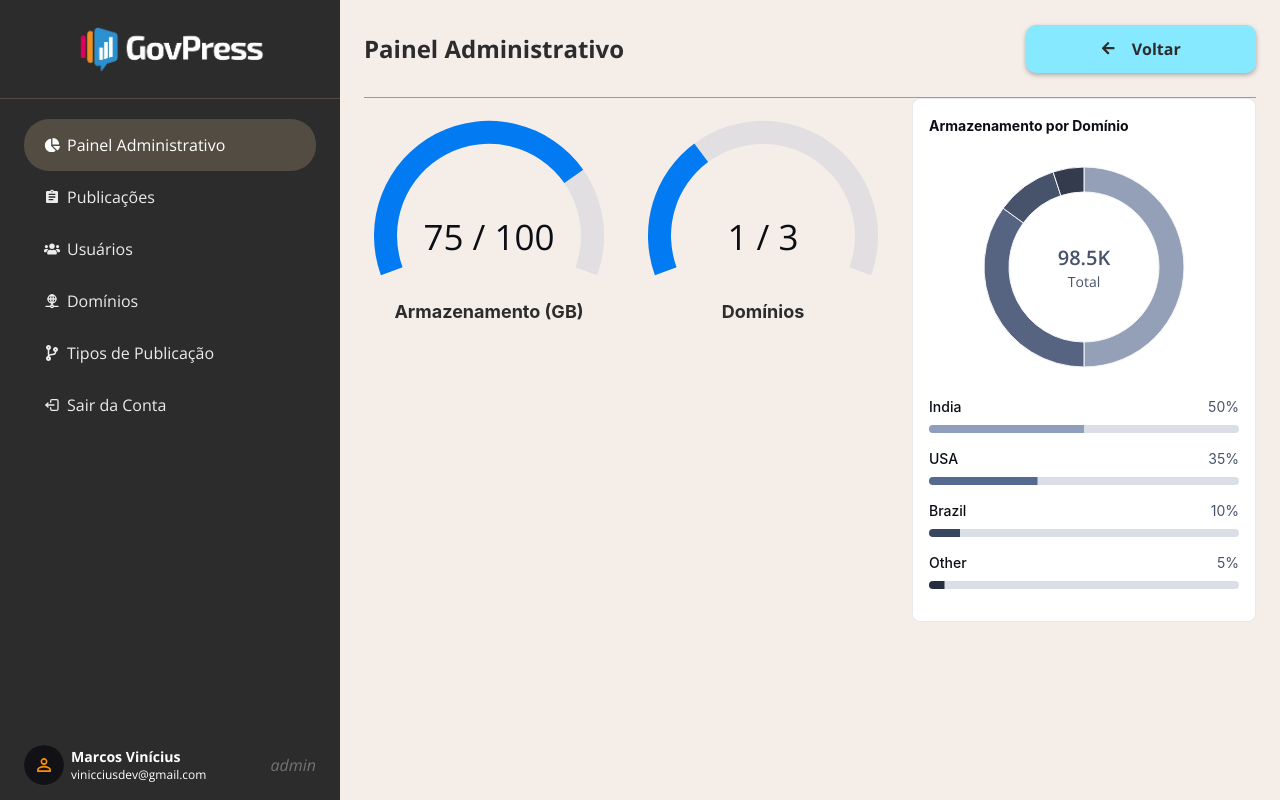
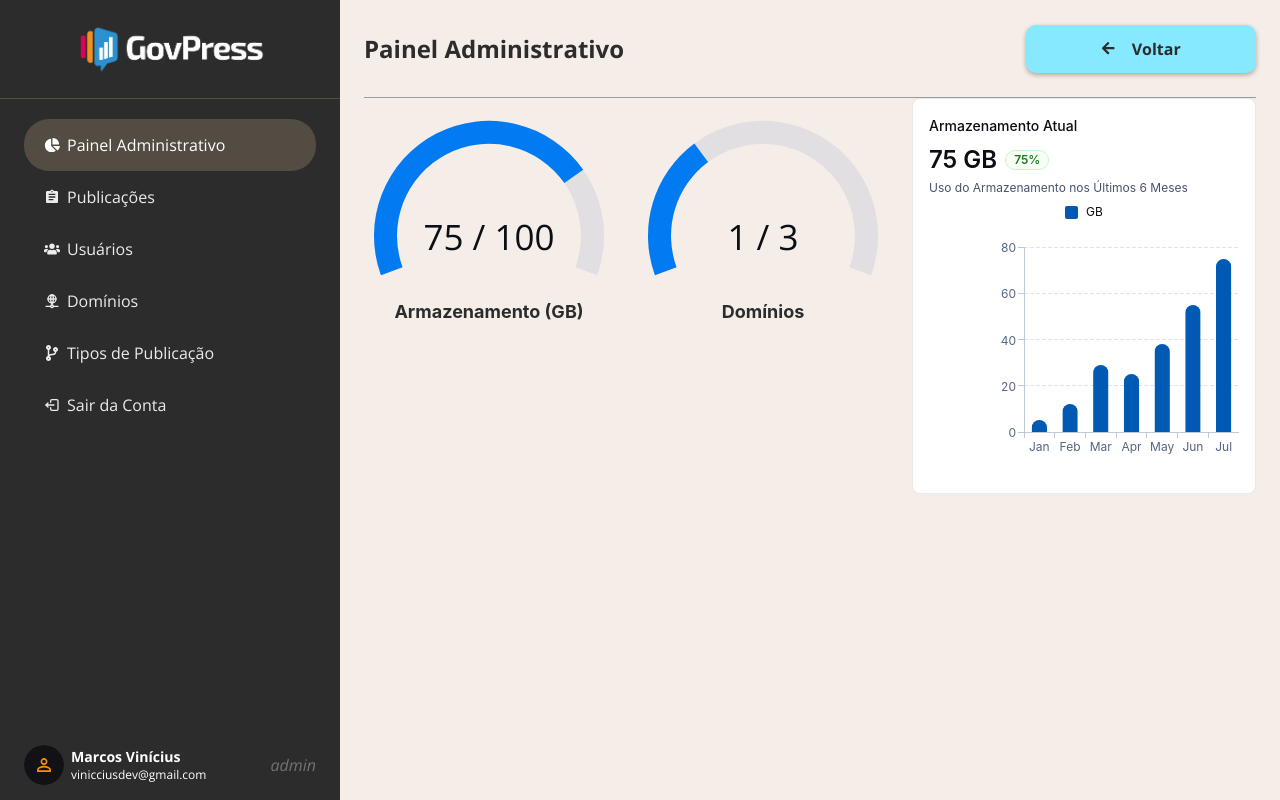
Before and after one commit to viniccius-dev/frontend-govpress, a React (Vite) app: page /panel in a window 1280 px wide. Built offline with nearby package versions, Linux system fonts and the light colour scheme.

Commit message:
Estruturando grafico de armazenamento por mes

```diff
--- a/src/components/ChartDomainByStorage/index.jsx
+++ b/src/components/ChartDomainByStorage/index.jsx
@@ -11,30 +11,30 @@ import Stack from '@mui/material/Stack';
 import LinearProgress, { linearProgressClasses } from '@mui/material/LinearProgress';
 
 const data = [
-  { label: 'India', value: 50000 },
-  { label: 'USA', value: 35000 },
-  { label: 'Brazil', value: 10000 },
-  { label: 'Other', value: 5000 },
+  { label: 'Cachoeira Dourada', value: 50000 },
+  { label: 'Perdizes', value: 35000 },
+  { label: 'Eunápolis', value: 10000 },
+  { label: 'Outros', value: 5000 },
 ];
 
-const countries = [
+const domains = [
   {
-    name: 'India',
+    name: 'Cachoeira Dourada',
     value: 50,
     color: 'hsl(220, 25%, 65%)',
   },
   {
-    name: 'USA',
+    name: 'Perdizes',
     value: 35,
     color: 'hsl(220, 25%, 45%)',
   },
   {
-    name: 'Brazil',
+    name: 'Eunápolis',
     value: 10,
     color: 'hsl(220, 25%, 30%)',
   },
   {
-    name: 'Other',
+    name: 'Outros',
     value: 5,
     color: 'hsl(220, 25%, 20%)',
   },
@@ -142,7 +142,7 @@ export default function ChartDomainByStorage() {
             <PieCenterLabel primaryText="98.5K" secondaryText="Total" />
           </PieChart>
         </Box>
-        {countries.map((country, index) => (
+        {domains.map((country, index) => (
           <Stack
             key={index}
             direction="row"
--- /dev/null
+++ b/src/components/PublicationBarChar/index.jsx
@@ -0,0 +1,72 @@
+import * as React from 'react';
+import Card from '@mui/material/Card';
+import CardContent from '@mui/material/CardContent';
+import Chip from '@mui/material/Chip';
+import Typography from '@mui/material/Typography';
+import Stack from '@mui/material/Stack';
+import { BarChart } from '@mui/x-charts/BarChart';
+import { useTheme } from '@mui/material/styles';
+
+export default function PublicationBarChar() {
+  const theme = useTheme();
+  const colorPalette = [
+    (theme.vars || theme).palette.primary.dark,
+    (theme.vars || theme).palette.primary.main,
+    (theme.vars || theme).palette.primary.light,
+  ];
+
+  return (
+    <Card variant="outlined" sx={{ width: '100%' }}>
+      <CardContent>
+        <Typography component="h2" variant="subtitle2" gutterBottom>
+          Armazenamento Atual
+        </Typography>
+        <Stack sx={{ justifyContent: 'space-between' }}>
+          <Stack
+            direction="row"
+            sx={{
+              alignContent: { xs: 'center', sm: 'flex-start' },
+              alignItems: 'center',
+              gap: 1,
+            }}
+          >
+            <Typography variant="h4" component="p">
+              75 GB
+            </Typography>
+            <Chip size="small" color="success" label="75%" />
+          </Stack>
+          <Typography variant="caption" sx={{ color: 'text.secondary' }}>
+            Uso do Armazenamento nos Últimos 6 Meses
+          </Typography>
+        </Stack>
+        <BarChart
+          borderRadius={8}
+          colors={colorPalette}
+          xAxis={[
+            {
+              scaleType: 'band',
+              categoryGapRatio: 0.5,
+              data: ['Jan', 'Feb', 'Mar', 'Apr', 'May', 'Jun', 'Jul'],
+            },
+          ]}
+          series={[
+            {
+              id: 'page-views',
+              label: 'GB',
+              data: [5, 12, 29, 25, 38, 55, 75],
+              stack: 'A',
+            }
+          ]}
+          height={250}
+          margin={{ left: 50, right: 0, top: 20, bottom: 20 }}
+          grid={{ horizontal: true }}
+          slotProps={{
+            legend: {
+              hidden: true,
+            },
+          }}
+        />
+      </CardContent>
+    </Card>
+  );
+}
--- a/src/pages/Panel/index.jsx
+++ b/src/pages/Panel/index.jsx
@@ -15,6 +15,7 @@ const xThemeComponents = {
 
 import { Container } from "./styles";
 import ChartDomainByStorage from "../../components/ChartDomainByStorage";
+import PublicationCharBar from "../../components/PublicationBarChar";
 
 export function Panel(props) {
     return (
@@ -80,7 +81,9 @@ export function Panel(props) {
 
                             </Box>
 
-                            <ChartDomainByStorage />
+                            {/* <ChartDomainByStorage /> */}
+
+                            <PublicationCharBar />
 
                         </Stack>
 
```
